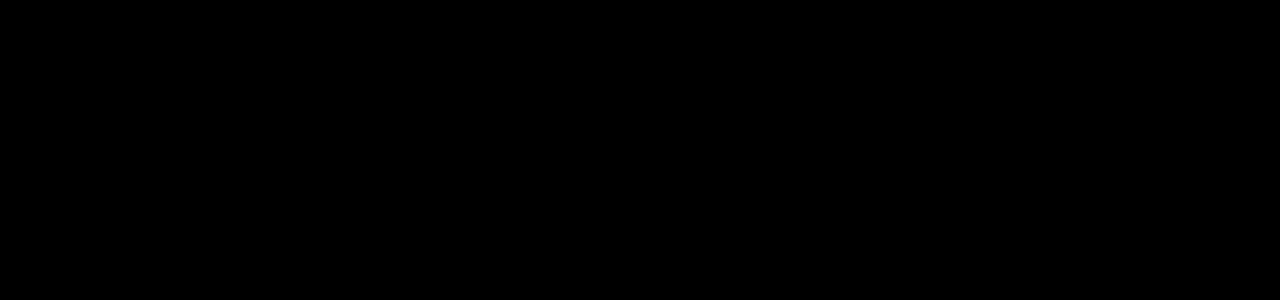
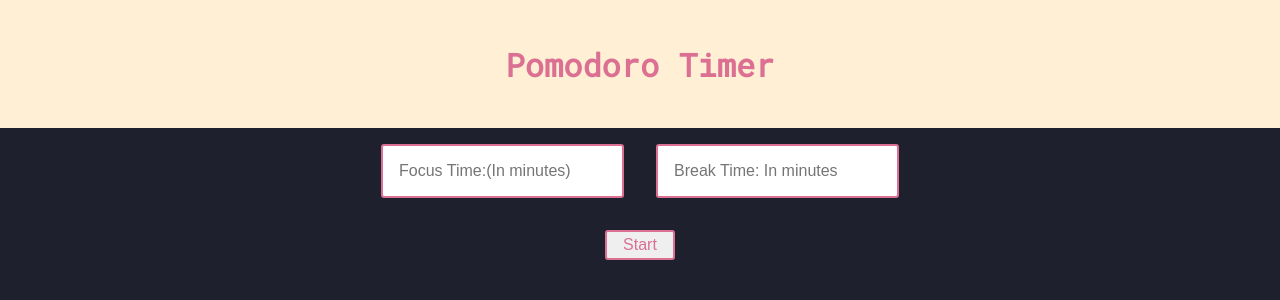
Before and after one commit to this-mkhy/react-curve, a React (Create React App) app: page /pomodoro in a window 1280 px wide. Before the commit this address had no page. Shown: the top 300 px of the page. Built offline with nearby package versions, Linux system fonts and the light colour scheme.

Commit message:
Add Pomodoro Timer Code

```diff
--- a/package.json
+++ b/package.json
@@ -17,6 +17,7 @@
     "react-router-dom": "^6.2.1",
     "react-scripts": "5.0.0",
     "redux": "^4.1.2",
+    "styled-components": "^5.3.6",
     "web-vitals": "^2.1.4"
   },
   "scripts": {
@@ -45,5 +46,8 @@
   },
   "devDependencies": {
     "@testing-library/react": "^12.1.3"
+  },
+  "resolutions": {
+    "styled-components": "^5"
   }
 }
--- a/src/App.js
+++ b/src/App.js
@@ -1,4 +1,4 @@
-import React, {Component} from 'react';
+import React, { Component } from 'react';
 import Home from './projects/Home';
 import { Route, Routes } from "react-router-dom";
 import Counter from './projects/1-counter/Counter/Counter';
@@ -9,10 +9,11 @@
 import SumTwoNum from './projects/6-sumTwoNum/SumTwoNum/SumTwoNum'
 import TodoAddV1 from './projects/7-todoAddV1/TodoV1/TodoAddV1'
 import TodoDeleteV2 from './projects/8-todoDeleteV2/TodoV2/TodoDeleteV2'
+import Pomodoro from './projects/9-pomodoro-timer/PomodoroTimer/components/Controls'
 
-class App extends Component{
+class App extends Component {
 
-  render(){
+  render() {
     return (
       <div className="App">
         <Routes>
@@ -25,7 +26,10 @@
           <Route exact path="/summation" element={<SumTwoNum />}></Route>
           <Route exact path="/todo-add-v1" element={<TodoAddV1 />}></Route>
           <Route exact path="/todo-delete-v2" element={<TodoDeleteV2 />}></Route>
+          <Route exact path="/pomodoro" element={<Pomodoro />}></Route>
+
         </Routes>
+
       </div>
     );
   }
--- /dev/null
+++ b/src/projects/9-pomodoro-timer/PomodoroTimer/components/Controls.js
@@ -0,0 +1,68 @@
+import { useState } from 'react';
+import Pomodoro from './PomodoroTimer';
+import Header from './Header'
+import styled from 'styled-components';
+
+
+
+const Button = styled.button`
+  color: palevioletred;
+  font-size: 1em;
+  margin: 1em;
+  padding: 0.25em 1em;
+  border: 2px solid palevioletred;
+  border-radius: 3px;
+`;
+const Input = styled.input.attrs(props => ({
+    // we can define static props
+    type: "text",
+
+    // or we can define dynamic ones
+    size: props.size || "1em",
+}))`
+  color: palevioletred;
+  font-size: 1em;
+  border: 2px solid palevioletred;
+  border-radius: 3px;
+
+  /* here we use the dynamically computed prop */
+  margin: ${props => props.size};
+  padding: ${props => props.size};
+`;
+
+
+export default function Control() {
+    const [start, setStart] = useState(false)
+    const [time, setTime] = useState({
+        focus: 25,
+        break: 5
+    })
+    function handleStart() {
+        setStart((prev => !prev))
+    }
+
+    function handleFocusTime(e) {
+        const focusTime = e.target.value;
+        setTime({ ...time, focus: focusTime });
+    }
+    function handleBreakTime(e) {
+        const breakTime = e.target.value;
+        setTime({ ...time, break: breakTime });
+    }
+    return (
+        <>
+            <Header />
+            <div className="form">
+                <div>
+                    <Input placeholder="Focus Time:(In minutes)" onChange={handleFocusTime} />
+                    <Input placeholder="Break Time: In minutes" onChange={handleBreakTime} />
+                </div>
+                <Button onClick={handleStart}>{start ? 'Stop' : 'Start'}</Button>
+            </div>
+            {
+                start && <Pomodoro time={time} />
+            }
+
+        </>
+    )
+}
--- /dev/null
+++ b/src/projects/9-pomodoro-timer/PomodoroTimer/components/Header.js
@@ -0,0 +1,24 @@
+import styled from 'styled-components';
+
+const Title = styled.h1`
+  font-size: 2em;
+  text-align: center;
+  color: palevioletred;
+`;
+
+const Wrapper = styled.section`
+  padding: 1em;
+  background: papayawhip;
+`;
+
+export default function Header() {
+    return (
+        <>
+            <Wrapper>
+                <Title>
+                    Pomodoro Timer
+                </Title>
+            </Wrapper>
+        </>
+    )
+}
--- /dev/null
+++ b/src/projects/9-pomodoro-timer/PomodoroTimer/components/PomodoroTimer.css
@@ -0,0 +1,34 @@
+@import url("https://fonts.googleapis.com/css2?family=Roboto+Mono&display=swap");
+
+body {
+    background-color: #1e212d;
+    color: #eabf9f;
+    height: 100vh;
+    font-family: "Roboto Mono", monospace;
+}
+
+#root {
+    height: 100%;
+}
+
+.form {
+    display: flex;
+    justify-content: center;
+    flex-direction: column;
+    align-items: center;
+}
+
+.pomodoro {
+    font-size: 6em;
+    display: flex;
+    flex-direction: column;
+    height: 100%;
+    justify-content: center;
+    align-items: center;
+}
+
+.message {
+    font-size: 0.5em;
+    min-height: 1.3em;
+    margin-bottom: 0.5em;
+}
--- /dev/null
+++ b/src/projects/9-pomodoro-timer/PomodoroTimer/components/PomodoroTimer.js
@@ -0,0 +1,70 @@
+import React, { useState, useEffect } from "react";
+import './PomodoroTimer.css';
+import styled, { keyframes } from 'styled-components';
+
+const Message = styled.p`
+  font-size: 1em;
+  text-align: center;
+  color: palevioletred;
+  margin-top: 0rem
+`;
+const rotate = keyframes`
+  from {
+    transform: rotate(0deg);
+  }
+
+  to {
+    transform: rotate(360deg);
+  }
+`;
+const Rotate = styled.div`
+  display: inline-block;
+  animation: ${rotate} 2s linear infinite;
+  padding: 2rem 1rem;
+  font-size: 2rem;
+`;
+
+
+
+export default function Pomodoro({ time }) {
+    const [minutes, setMinutes] = useState(time.focus);
+    const [seconds, setSeconds] = useState(0);
+    const [displayMessage, setDisplayMessage] = useState(false);
+
+    useEffect(() => {
+        let interval = setInterval(() => {
+            clearInterval(interval);
+
+            if (seconds === 0) {
+                if (minutes !== 0) {
+                    setSeconds(59);
+                    setMinutes(minutes - 1);
+                } else {
+                    let minutes = displayMessage ? time.focus : time.break - 1;
+                    let seconds = 59;
+                    setSeconds(seconds);
+                    setMinutes(minutes);
+                    setDisplayMessage(!displayMessage);
+                }
+            } else {
+                setSeconds(seconds - 1);
+            }
+        }, 1000);
+    }, [seconds]);
+
+    const timerMinutes = minutes < 10 ? `0${minutes}` : minutes;
+    const timerSeconds = seconds < 10 ? `0${seconds}` : seconds;
+
+    return (
+        <>
+            <div className="pomodoro">
+                <div className="message">
+                    <Message>< Rotate >⏳ </Rotate>{displayMessage ? "Break Time:" : "Focus Time:"}</Message>
+                </div>
+                <div className="timer">
+                    {timerMinutes}:{timerSeconds}
+                </div>
+            </div>
+        </>
+    );
+}
--- a/src/projects/Home.js
+++ b/src/projects/Home.js
@@ -95,6 +95,9 @@
               </Link>
             </div>
           </div>
+
+
+
         </div>
 
         <div className="box-container"></div>
```
Also changed, not shown: src/projects/9-pomodoro-timer/PomodoroTimer/README.md (added), 1 other file (tests, documents, lock files or other folders).
